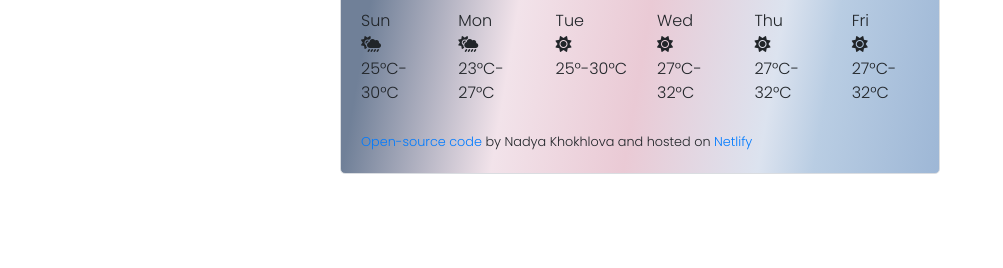
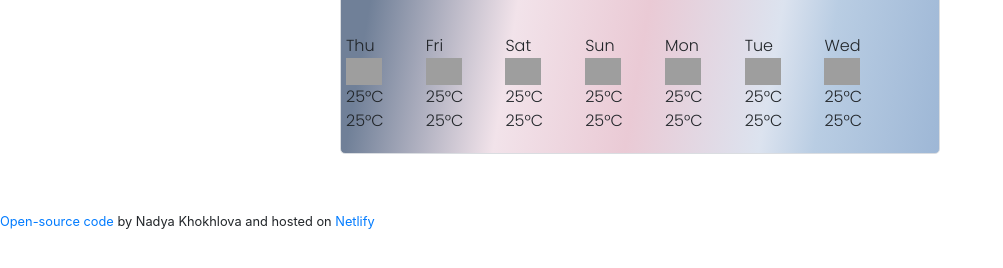
Before and after one commit to NadejdaNick/Weather-app, a plain HTML site: page index.html in a window 1280 px wide. Shown: the part 274-542 px from the top of the page, without its empty margins (0-1003 px from the left). Drawn offline with nearby package versions, Linux system fonts and the light colour scheme; no server answers; grey boxes are pictures that could not be loaded.

Commit message:
Added JS Templates

```diff
--- a/index.html
+++ b/index.html
@@ -76,41 +76,26 @@
             </div>
           </div>
         </div><br />
- <div class="future">
+ <div class="weather-forecast" id="forecast">
              <div class="row">
-                <div class="col">
-                  <span>Sun</span><br />
-                  <span><i class="fa-solid fa-cloud-sun-rain"></i></span><br />
-                  <span> 25°C-30°C</span>
+                <div class="col-2">
+                  <div class="date-forecast">Sun</div>
+                  <img src="https://ssl.gstatic.com/onebox/weather/64/partly_cloudy.png" alt="" width="36" />
+                  <div class="forecast-temperature">
+                    <span class="forecast-temperature-max">25°C</span>
+                    <span class="forecast-temperature-min">25°C</span>
+                  </div>
                 </div>
-                <div class="col">
-                  <span> Mon </span><br />
-                  <span><i class="fa-solid fa-cloud-sun-rain"></i></span><br />
-                  <span> 23°C-27°C</span><br />
-                  </div>
-                <div class="col">
-                  <span>Tue<span><br />
-                    <span><i class="fa-solid fa-sun"></i></span><br />
-                    <span>25°-30°C</span><br />
+              </div>
 
-                </div>
-                <div class="col">
-                    <span>Wed</span><br />
-                    <span><i class="fa-solid fa-sun"></i></span><br />
-                    <span>27°C-32°C</span><br />
-                  </div>
-                  <div class="col">
-                      <span>Thu</span><br />
-                      <span><i class="fa-solid fa-sun"></i></span><br />
-                      <span>27°C-32°C</span><br />
-                    </div>
-                    <div class="col">
-                        <span>Fri</span><br />
-                        <span><i class="fa-solid fa-sun"></i></span><br />
-                        <span>27°C-32°C</span><br />
-                      </div>
+  </div>
+  </div>
 
-    </div>
+
+
+
+
+
     <br />
     <small><a href="https://github.com/NadejdaNick/Weather-app" target="_blank">Open-source code</a> by Nadya Khokhlova and hosted on <a href="https://www.netlify.com/" target="_blank"> Netlify</a></small>
 
--- a/script.js
+++ b/script.js
@@ -22,6 +22,30 @@ function formatDate(date) {
 
   return `${day} ${hours}:${minutes}`;
 }
+function displayForecast() {
+  let forecastElement = document.querySelector("#forecast");
+  let forecastHTML = `<div class="row">`;
+  let days = ["Thu", "Fri", "Sat", "Sun", "Mon", "Tue", "Wed"];
+  days.forEach(function (day) {
+    forecastHTML =
+      forecastHTML +
+      `
+              <div class="row">
+                <div class="col-2">
+                  <div class="date-forecast">${day}</div>
+                  <img src="https://ssl.gstatic.com/onebox/weather/64/partly_cloudy.png" alt="" width="36" />
+                  <div class="forecast-temperature">
+                    <span class="forecast-temperature-max">25°C</span>
+                    <span class="forecast-temperature-min">25°C</span>
+                  </div>
+                </div>
+   </div>
+    `;
+  });
+
+  forecastHTML = forecastHTML + `</div>`;
+  forecastElement.innerHTML = forecastHTML;
+}
 
 function displayWeatherCondition(response) {
   console.log(response.data);
@@ -30,6 +54,7 @@ function displayWeatherCondition(response) {
   let descriptionElement = document.querySelector("#description");
   let windElement = document.querySelector("#wind");
   let humidityElement = document.querySelector("#humidity");
+
   document.querySelector("#temperature").innerHTML = Math.round(
     response.data.main.temp
   );
@@ -67,3 +92,4 @@ dateElement.innerHTML = formatDate(currentTime);
 let searchForm = document.querySelector("#search-form");
 searchForm.addEventListener("submit", handleSubmit);
 searchCity("Kiev");
+displayForecast();
--- a/style.css
+++ b/style.css
@@ -58,3 +58,13 @@ li {
 small {
   text-align: center;
 }
+.weather-forecast {
+  margin-top: 25px;
+  text-align: center;
+}
+.date-forecast {
+  font-size: 14;
+}
+.forecast-temperature {
+  font-size: 12;
+}
```
